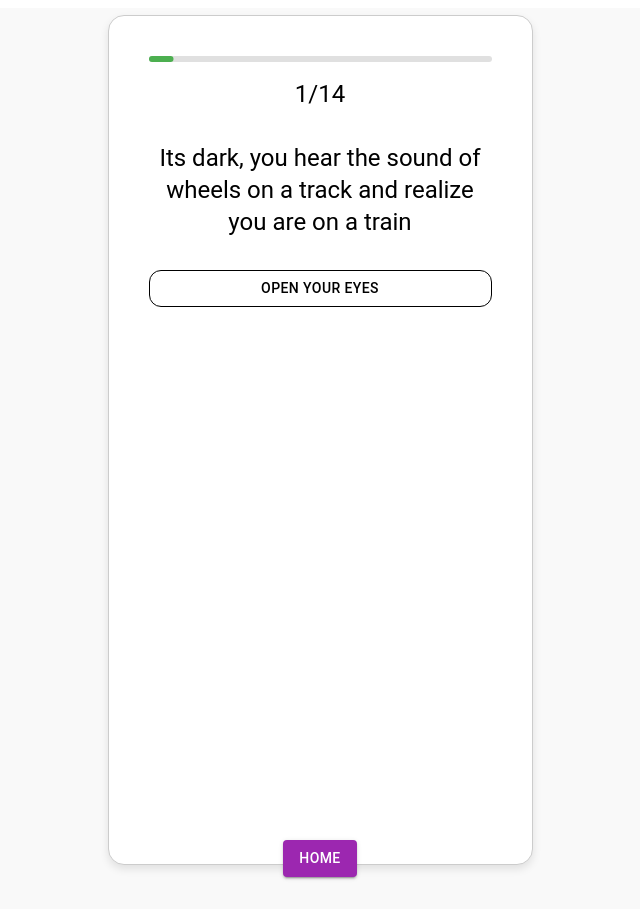
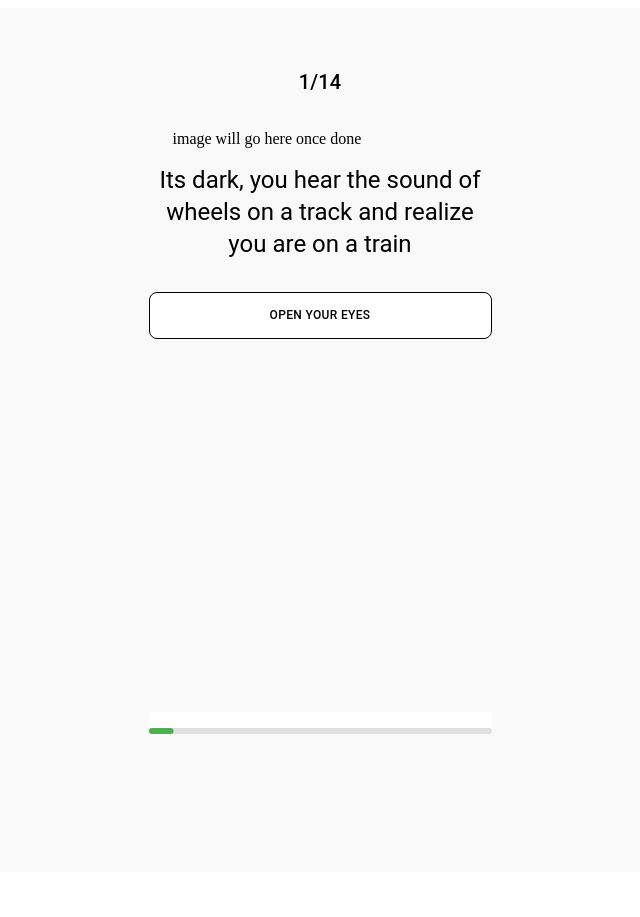
Before and after one commit to michaelcao512/personality-quiz, a Next.js app: page /quiz in a window 1280 px wide. Shown: the whole page, without its empty margins (320-960 px from the left). After the commit the page ends 880 px from the top, so only its background shows below. Built offline with nearby package versions, Linux system fonts and the light colour scheme.

Commit message:
changed box format, moved progress bar, other layout stuff

```diff
--- a/src/app/quiz/page.js
+++ b/src/app/quiz/page.js
@@ -2,30 +2,31 @@
 
 import Quiz from "@/components/Quiz";
 import Link from "next/link";
-import {Box, Button} from "@mui/material";
+import { Box, Button } from "@mui/material";
 
-export default function QuizPage(){
+export default function QuizPage() {
     return (
         <Box
             sx={{
                 padding: 4,
                 backgroundColor: '#f9f9f9',
                 minHeight: '100vh',
+                // height: "700px",
                 display: 'flex',
                 flexDirection: 'column',
                 alignItems: 'center',
             }}
         >
-            <Quiz/>
+            <Quiz />
 
-            <Link href={"/"}>
+            {/* <Link href={"/"}>
                 <Button
                     variant="contained"
                     color="secondary"
                 >
                     Home
                 </Button>
-            </Link>
+            </Link> */}
         </Box>
     )
 }
--- a/src/components/Question.jsx
+++ b/src/components/Question.jsx
@@ -1,4 +1,4 @@
-import { Box, Button, Typography, LinearProgress } from "@mui/material";
+import { Box, Button, Typography, LinearProgress, Container } from "@mui/material";
 
 export default function Question({ question, setCurrentQuestionId, setResults }) {
     const onSelect = (option) => {
@@ -18,51 +18,84 @@ export default function Question({ question, setCurrentQuestionId, setResults })
     const progress = (currentQuestion / totalQuestions) * 100;
 
     return (
-        <Box sx={{ display: "flex", flexDirection: "column", gap: 2, padding: 2 }}>
-            {/* Progress Bar */}
-            <LinearProgress
-                variant="determinate"
-                value={progress}
-                sx={{
-                    height: 6, // Slightly small height
-                    borderRadius: 3,
-                    backgroundColor: "#e0e0e0",
-                    "& .MuiLinearProgress-bar": {
-                        borderRadius: 3,
-                        backgroundColor: "#4caf50",
-                    },
-                }}
-            />
-
+        <Box sx={{
+            display: "flex",
+            flexDirection: "column",
+            gap: 2,
+            padding: 2,
+            height: "100vh", // Set a fixed height for the container
+            position: "relative",
+        }}>
             {/* Question Number and Question Text */}
-            <Typography variant="h5" sx={{ textAlign: "center", mb: 2 }}>
+            <Typography variant="h6" sx={{ textAlign: "center", mb: 2 }}>
                 {question.questionNum}
             </Typography>
+
+            <Container
+                sx={{
+                    alignContent: "center",
+                    display: "flex",
+                    flexDirection: "column",
+                    margin: "auto",
+                    justifyContent: "center",
+                }}>
+                image will go here once done
+            </Container>
+
             <Typography variant="h5" sx={{ textAlign: "center", mb: 2 }}>
                 {question.question}
             </Typography>
 
             {/* Options */}
-            {question.options.map((option) => (
-                <Button
-                    key={option.id}
-                    onClick={() => onSelect(option)}
-                    variant="outlined"
+            <Box sx={{ flexGrow: 1, overflowY: "auto" }}>
+                {question.options.map((option) => (
+                    <Button
+                        key={option.id}
+                        onClick={() => onSelect(option)}
+                        variant="outlined"
+                        sx={{
+                            width: "100%",
+                            color: "black",
+                            backgroundColor: "white",
+                            border: "1px solid black",
+                            borderRadius: 2,
+                            padding: 1.5,
+                            marginBottom: 1.5,
+                            fontSize: "0.75rem",
+                            "&:hover": {
+                                backgroundColor: "#f5f5f5",
+                                border: "1px solid black",
+                            },
+                        }}
+                    >
+                        {option.text}
+                    </Button>
+                ))}
+            </Box>
+
+            {/* Progress Bar */}
+            <Box sx={{
+                position: "sticky",
+                bottom: 0,
+                left: 0,
+                right: 0,
+                backgroundColor: "white",
+                paddingTop: 2
+            }}>
+                <LinearProgress
+                    variant="determinate"
+                    value={progress}
                     sx={{
-                        width: "100%",
-                        color: "black",
-                        backgroundColor: "white",
-                        border: "1px solid black",
+                        height: 6, // Slightly small height
                         borderRadius: 3,
-                        "&:hover": {
-                            backgroundColor: "#f5f5f5",
-                            border: "1px solid black",
+                        backgroundColor: "#e0e0e0",
+                        "& .MuiLinearProgress-bar": {
+                            borderRadius: 3,
+                            backgroundColor: "#4caf50",
                         },
                     }}
-                >
-                    {option.text}
-                </Button>
-            ))}
+                />
+            </Box>
         </Box>
     );
 }
--- a/src/components/Quiz.jsx
+++ b/src/components/Quiz.jsx
@@ -1,7 +1,7 @@
 "use client";
 
 import { useState } from "react";
-import { Box } from "@mui/material";
+import { Box, Container } from "@mui/material";
 import quizQuestions from "@/data/quiz-questions.json";
 import Question from "@/components/Question";
 import Results from "@/components/Results";
@@ -33,7 +33,7 @@ export default function Quiz() {
                 display: "flex",
                 justifyContent: "center",
                 alignItems: "center",
-                height: "100vh",
+                height: "90vh",
                 // backgroundColor: "#f5f5f5"
             }}
         >
@@ -41,18 +41,19 @@ export default function Quiz() {
             <Box
                 sx={{
                     width: "375px",
-                    height: "800px",
-                    border: "1px solid #ccc",
-                    borderRadius: "16px",
+                    height: "700px",
+                    // border: "1px solid #ccc",
+                    // borderRadius: "16px",
                     overflow: "hidden",
-                    boxShadow: "0 4px 8px rgba(0, 0, 0, 0.1)",
-                    backgroundColor: "#fff",
+                    // boxShadow: "0 4px 8px rgba(0, 0, 0, 0.1)",
+                    // backgroundColor: "#fff",
                     display: "flex",
                     flexDirection: "column",
                     justifyContent: "space-between",
                     padding: 3,
                 }}
             >
+
                 {!currentQuestionData ? (
                     <Results results={results} />
                 ) : (
```
Also changed, not shown: src/app/page.js (+4 -3 lines).
